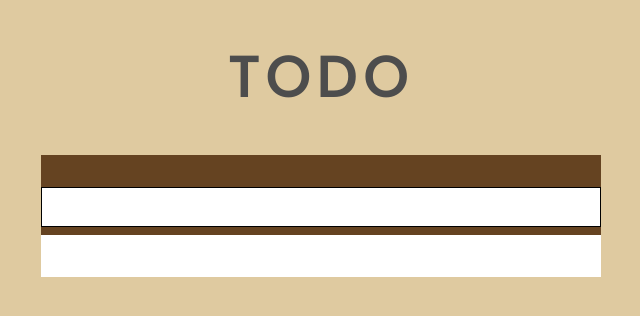
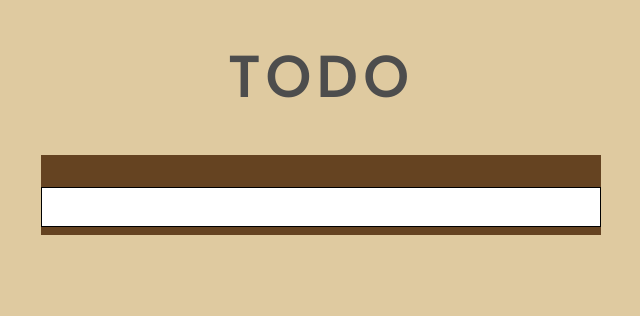
Before and after one commit to sajidsajju/todo-ui, a React (Create React App) app: page / in a window 1280 px wide. Shown: the top 316 px of the page, without its empty margins (319-959 px from the left). Built offline with nearby package versions, Linux system fonts and the light colour scheme.

Commit message:
feat(todoList): add todos

```diff
--- a/src/components/TodoList/index.js
+++ b/src/components/TodoList/index.js
@@ -1,4 +1,4 @@
-import React, { useState } from "react";
+import React from "react";
 import { makeStyles } from "@material-ui/core";
 
 const useStyles = makeStyles({
@@ -15,16 +15,27 @@ const useStyles = makeStyles({
   },
 });
 
-function TodoList(props) {
+const List = (props) => {
   const classes = useStyles();
-  const { todos } = props;
-
-  const [lists, setLists] = useState(todos);
+  const { todo } = props;
 
   return (
     <div className={classes.todo}>
-      <div className={classes.wrapper}>{lists}</div>
+      <div className={classes.wrapper}>{todo.text}</div>
+      <hr />
     </div>
+  );
+};
+
+function TodoList(props) {
+  const { todos } = props;
+
+  return (
+    <>
+      {todos.map((todo, index) => (
+        <List todo={todo} key={index} />
+      ))}
+    </>
   );
 }
 
```
